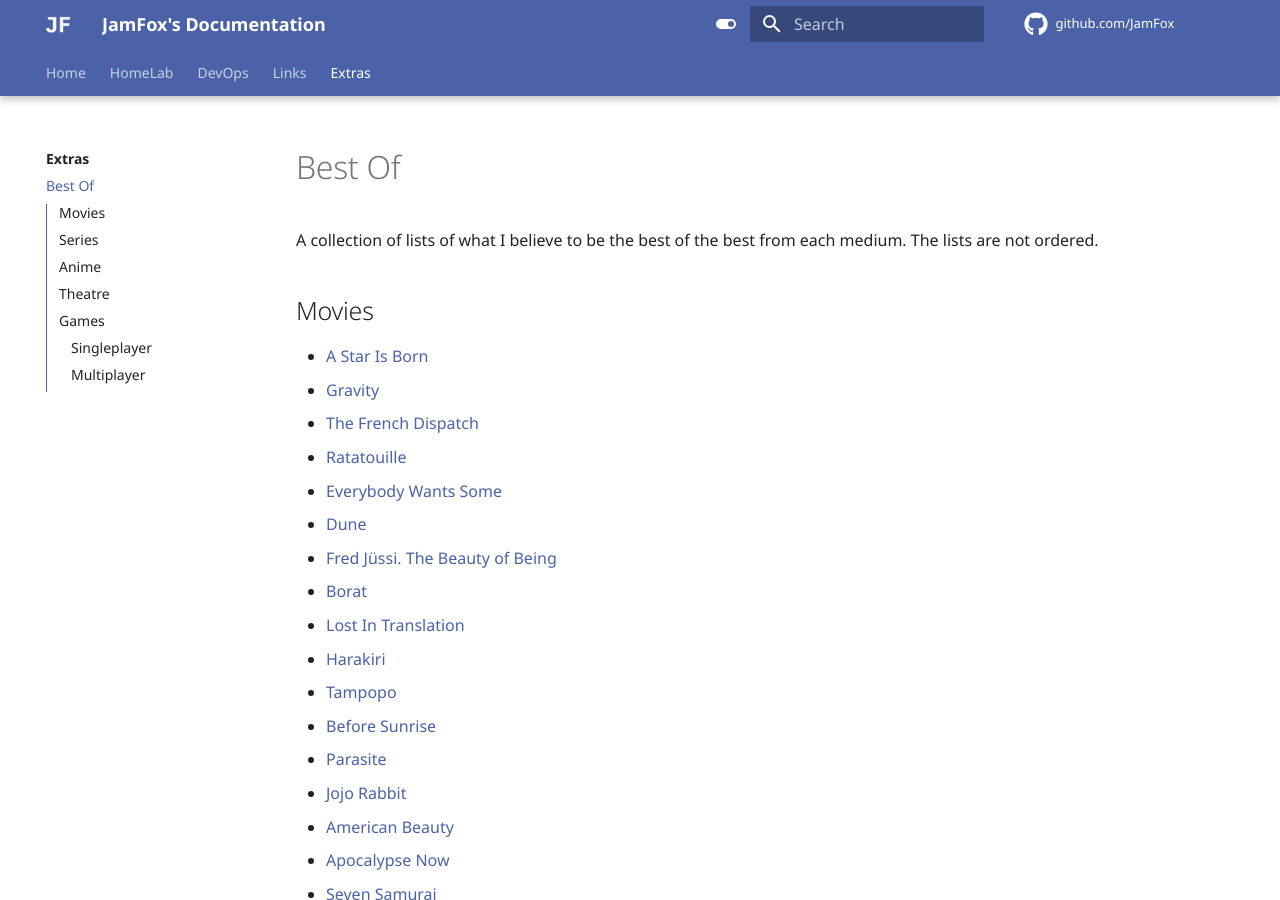
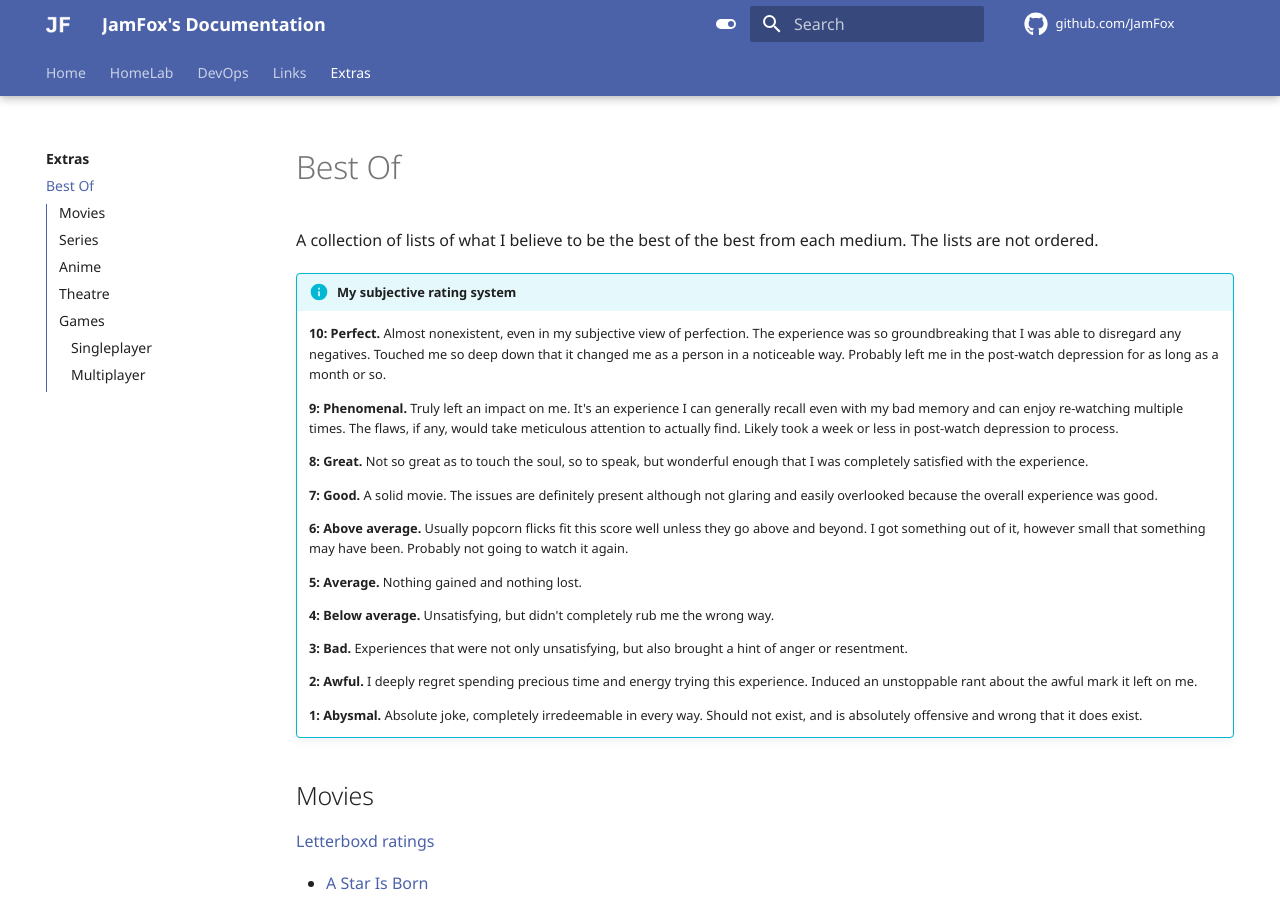
Before and after one commit to JamFox/docs.jamfox.dev, an MkDocs documentation site: the page built from docs/content/extras/bestof.md, in a window 1280 px wide and 900 px high. Built offline with MkDocs 1.6.1 and Material for MkDocs 9.7.7, drawn with Linux system fonts in a browser that asks for light colours; comment, search, counter and statistics services are not loaded; some of the changed text lies outside the part shown.

Commit message:
add rating system

```diff
--- a/docs/content/extras/bestof.md
+++ b/docs/content/extras/bestof.md
@@ -4,7 +4,30 @@ title: Best Of
 
 A collection of lists of what I believe to be the best of the best from each medium. The lists are not ordered.
 
+!!! info "My subjective rating system"
+    **10: Perfect.** Almost nonexistent, even in my subjective view of perfection. The experience was so groundbreaking that I was able to disregard any negatives. Touched me so deep down that it changed me as a person in a noticeable way. Probably left me in the post-watch depression for as long as a month or so.
+
+    **9: Phenomenal.** Truly left an impact on me. It's an experience I can generally recall even with my bad memory and can enjoy re-watching multiple times. The flaws, if any, would take meticulous attention to actually find. Likely took a week or less in post-watch depression to process.
+
+    **8: Great.** Not so great as to touch the soul, so to speak, but wonderful enough that I was completely satisfied with the experience.
+
+    **7: Good.** A solid movie. The issues are definitely present although not glaring and easily overlooked because the overall experience was good.
+
+    **6: Above average.** Usually popcorn flicks fit this score well unless they go above and beyond. I got something out of it, however small that something may have been. Probably not going to watch it again.
+
+    **5: Average.** Nothing gained and nothing lost.
+
+    **4: Below average.** Unsatisfying, but didn't completely rub me the wrong way.
+
+    **3: Bad.** Experiences that were not only unsatisfying, but also brought a hint of anger or resentment.
+
+    **2: Awful.** I deeply regret spending precious time and energy trying this experience. Induced an unstoppable rant about the awful mark it left on me.
+
+    **1: Abysmal.** Absolute joke, completely irredeemable in every way. Should not exist, and is absolutely offensive and wrong that it does exist.
+
 ## Movies
+
+[Letterboxd ratings](https://letterboxd.com/jamfox/films/by/member-rating/)
 
 - [A Star Is Born](https://letterboxd.com/film/a-star-is-born-2018/)
 - [Gravity](https://letterboxd.com/film/gravity-2013/)
@@ -67,6 +90,8 @@ A collection of lists of what I believe to be the best of the best from each med
 
 ## Anime
 
+[MyAnimeList Ratings](https://myanimelist.net/animelist/Jamfox?status=7&order=4&order2=0)
+
 - [Neon Genesis Evangelion](https://myanimelist.net/anime/30/Neon_Genesis_Evangelion)
 - [Ghost In The Shell](https://myanimelist.net/anime/43/Koukaku_Kidoutai)
 - [Berserk](https://myanimelist.net/anime/33/Kenpuu_Denki_Berserk)
```
Also changed, not shown: other parts of docs/content/extras/bestof.md (+2 -0 lines).
